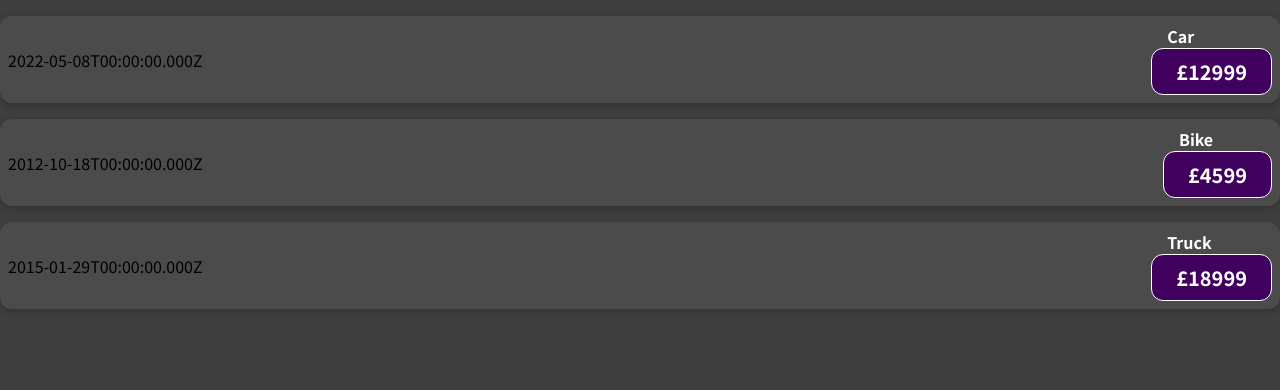
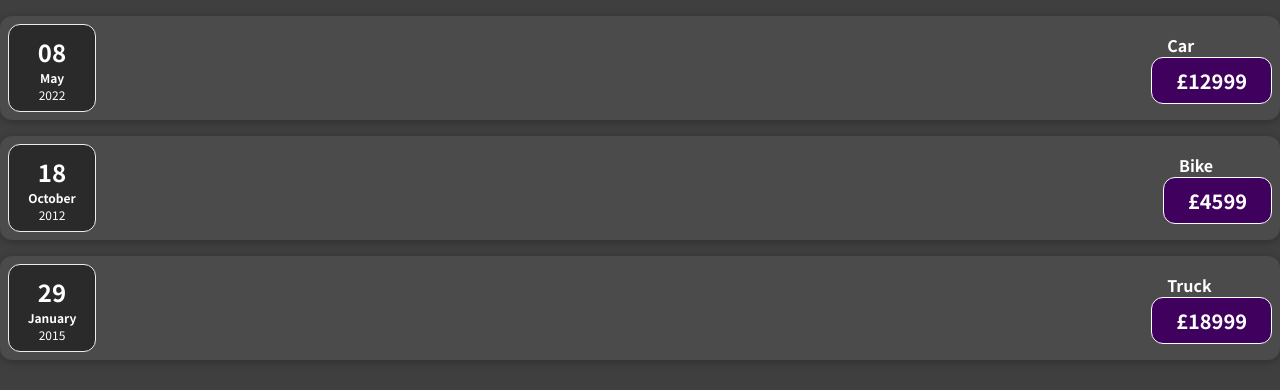
Before and after one commit to BlooMethLabs/complete_react_guide, a JavaScript app: page / in a window 1280 px wide. Shown: the top 390 px of the page. Built offline with nearby package versions, Linux system fonts and the light colour scheme.

Commit message:
ExpenseDate

```diff
--- a/src/App.js
+++ b/src/App.js
@@ -1,4 +1,4 @@
-import ExpenseItem from './components/ExpenseItem/ExpenseItem';
+import ExpenseItem from './components/ExpenseItem';
 
 function App() {
   const expItems = [
--- /dev/null
+++ b/src/components/ExpenseDate.css
@@ -0,0 +1,26 @@
+.expense-date {
+  display: flex;
+  flex-direction: column;
+  width: 5.5rem;
+  height: 5.5rem;
+  border: 1px solid #ececec;
+  background-color: #2a2a2a;
+  color: white;
+  border-radius: 12px;
+  align-items: center;
+  justify-content: center;
+}
+
+.expense-date__month {
+  font-size: 0.75rem;
+  font-weight: bold;
+}
+
+.expense-date__year {
+  font-size: 0.75rem;
+}
+
+.expense-date__day {
+  font-size: 1.5rem;
+  font-weight: bold;
+}
--- /dev/null
+++ b/src/components/ExpenseDate.js
@@ -0,0 +1,16 @@
+import './ExpenseDate.css';
+
+function ExpenseDate(props) {
+  const day = props.date.toLocaleString('en-US', { day: '2-digit' });
+  const month = props.date.toLocaleString('en-US', { month: 'long' });
+  const year = props.date.getFullYear();
+  return (
+    <div className="expense-date">
+      <div className='expense-date__day'>{day}</div>
+      <div className='expense-date__month'>{month}</div>
+      <div className='expense-date__year'>{year}</div>
+    </div>
+  );
+}
+
+export default ExpenseDate;
--- a/src/components/ExpenseItem/ExpenseItem.js
+++ b/src/components/ExpenseItem.js
@@ -1,10 +1,10 @@
+import ExpenseDate from './ExpenseDate';
 import './ExpenseItem.css';
 
 function ExpenseItem(props) {
-  const date = props.date.toISOString();
   return (
     <div className="expense-item">
-      <div>{date}</div>
+      <ExpenseDate date={props.date}/>
       <div className="expense-item__dexcription">
         <h2>{props.title}</h2>
         <div className="expense-item__price">£{props.price}</div>
```
Also changed, not shown: src/components/ExpenseItem.css (renamed from src/components/ExpenseItem/ExpenseItem.css), 2 other files (tests, documents, lock files or other folders).
